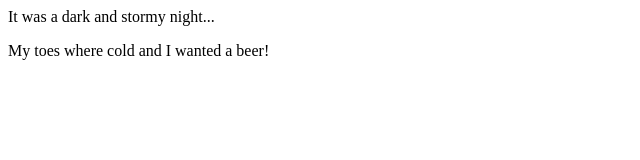
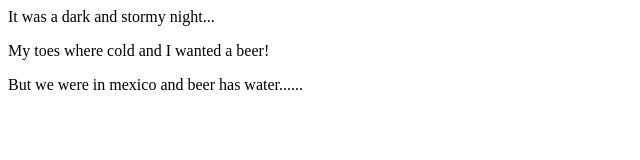
Before and after one commit to JESanta/fireside-story, a plain HTML site: page index.html in a window 1280 px wide. Shown: the whole page, without its empty margins (0-640 px from the left). Drawn offline with Linux system fonts and the light colour scheme.

Commit message:
added a third line

```diff
--- a/index.html
+++ b/index.html
@@ -2,6 +2,7 @@
   <body>
     <p>It was a dark and stormy night...</p>
     <p>My toes where cold and I wanted a beer!</p>
+    <p>But we were in mexico and beer has water......</p>
   </body>
 
 </html>
```
